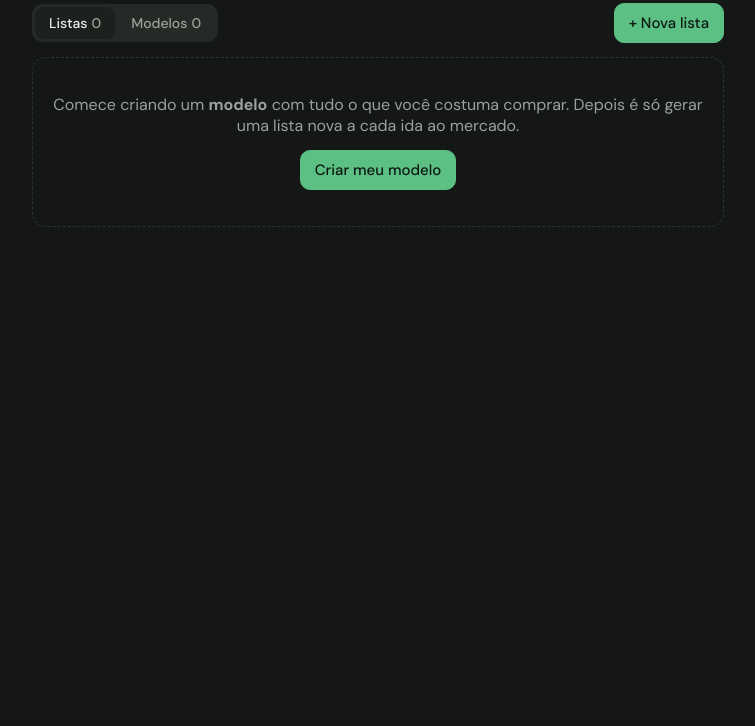
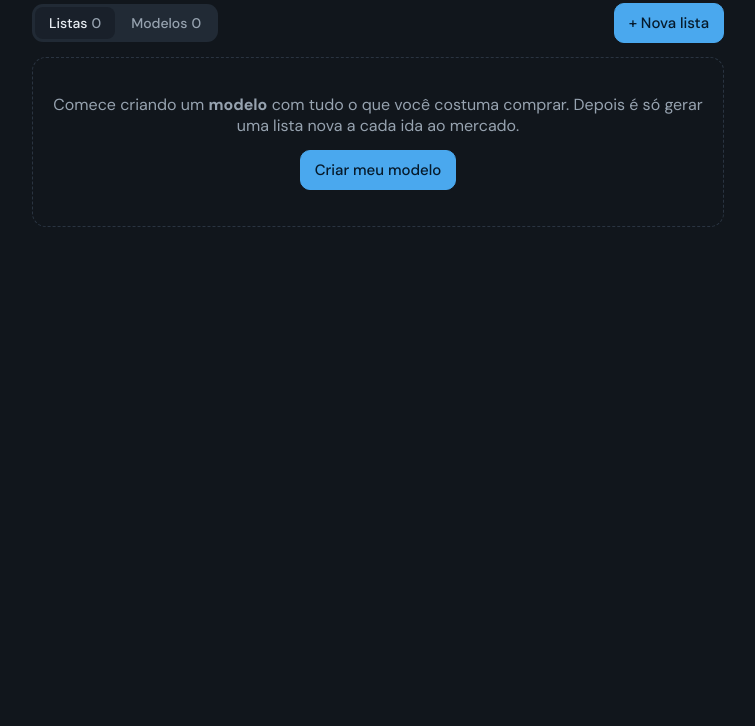
Before and after one commit to Maydcb/app-lista-compras, a plain HTML site: page index.html in a window 1280 px wide. Shown: the part 74-800 px from the top of the page, without its empty margins (262-1017 px from the left). Drawn offline with Linux system fonts and the dark colour scheme.

Commit message:
Alteração nas cores

```diff
--- a/css/style.css
+++ b/css/style.css
@@ -1,28 +1,30 @@
+/* Paleta baseada no azul #0A7ACE (tema claro) */
 :root {
-  --bg: #f5f3ee;
+  --bg: #f3f6f9;
   --card: #ffffff;
-  --ink: #1d221f;
-  --muted: #6a706b;
-  --line: #e5e1d7;
-  --line2: #efece4;
-  --accent: #2e7a4d;
+  --ink: #1a2330;
+  --muted: #627080;
+  --line: #dde4ec;
+  --line2: #eaeff5;
+  --accent: #0a7ace;
   --accent-ink: #ffffff;
-  --accent-soft: #e2f0e6;
+  --accent-soft: #e3f0fb;
   --danger: #b4441a;
   --danger-soft: #fbe9e1;
   --shadow: 0 1px 2px rgba(0, 0, 0, 0.04), 0 2px 8px rgba(0, 0, 0, 0.04);
 }
 @media (prefers-color-scheme: dark) {
   :root {
-    --bg: #141715;
-    --card: #1d211e;
-    --ink: #e9ece9;
-    --muted: #9aa29c;
-    --line: #2d332f;
-    --line2: #252a26;
-    --accent: #5cbf83;
-    --accent-ink: #0d1a12;
-    --accent-soft: #1f3327;
+    /* No escuro, um azul mais claro para manter o contraste */
+    --bg: #11161c;
+    --card: #19202a;
+    --ink: #e8edf3;
+    --muted: #97a3b0;
+    --line: #2a3441;
+    --line2: #212a35;
+    --accent: #4aa8ee;
+    --accent-ink: #061a2b;
+    --accent-soft: #14304a;
     --danger: #f08a5d;
     --danger-soft: #3a2219;
     --shadow: none;
--- a/index.html
+++ b/index.html
@@ -11,8 +11,8 @@
     <!-- PWA: permite "Adicionar à tela inicial" -->
     <link rel="manifest" href="manifest.json" />
     <!-- Cor da barra do navegador no celular (tema claro e escuro) -->
-    <meta name="theme-color" content="#f5f3ee" media="(prefers-color-scheme: light)" />
-    <meta name="theme-color" content="#141715" media="(prefers-color-scheme: dark)" />
+    <meta name="theme-color" content="#f3f6f9" media="(prefers-color-scheme: light)" />
+    <meta name="theme-color" content="#11161c" media="(prefers-color-scheme: dark)" />
     <link rel="preconnect" href="https://fonts.googleapis.com" />
     <link rel="preconnect" href="https://fonts.gstatic.com" crossorigin />
     <link
```
Also changed, not shown: icons/apple-touch-icon.png, icons/icon-192.png, icons/icon-512.png, icons/icon-maskable-512.png, icons/icon.svg, img/WhatsApp Image 2026-11-24 at 21.11.16.jpeg (added), manifest.json, 1 other file.
